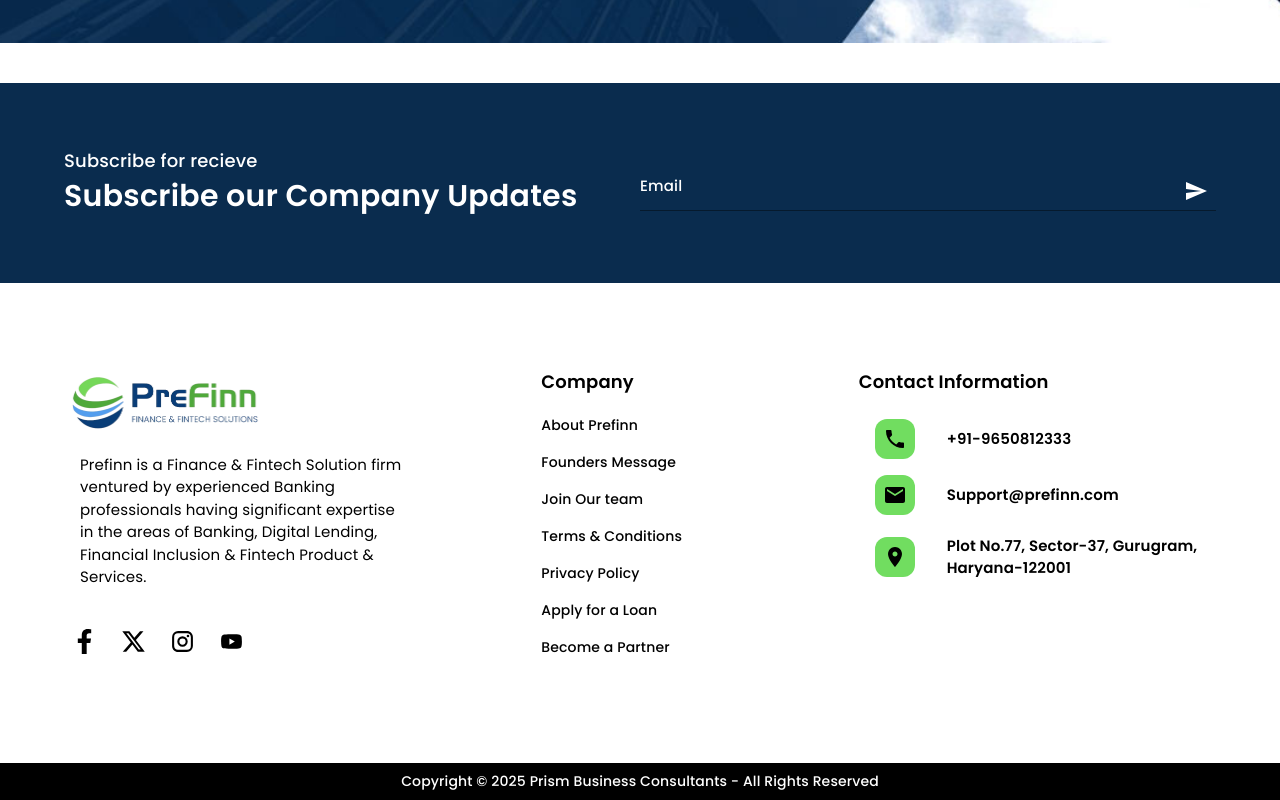
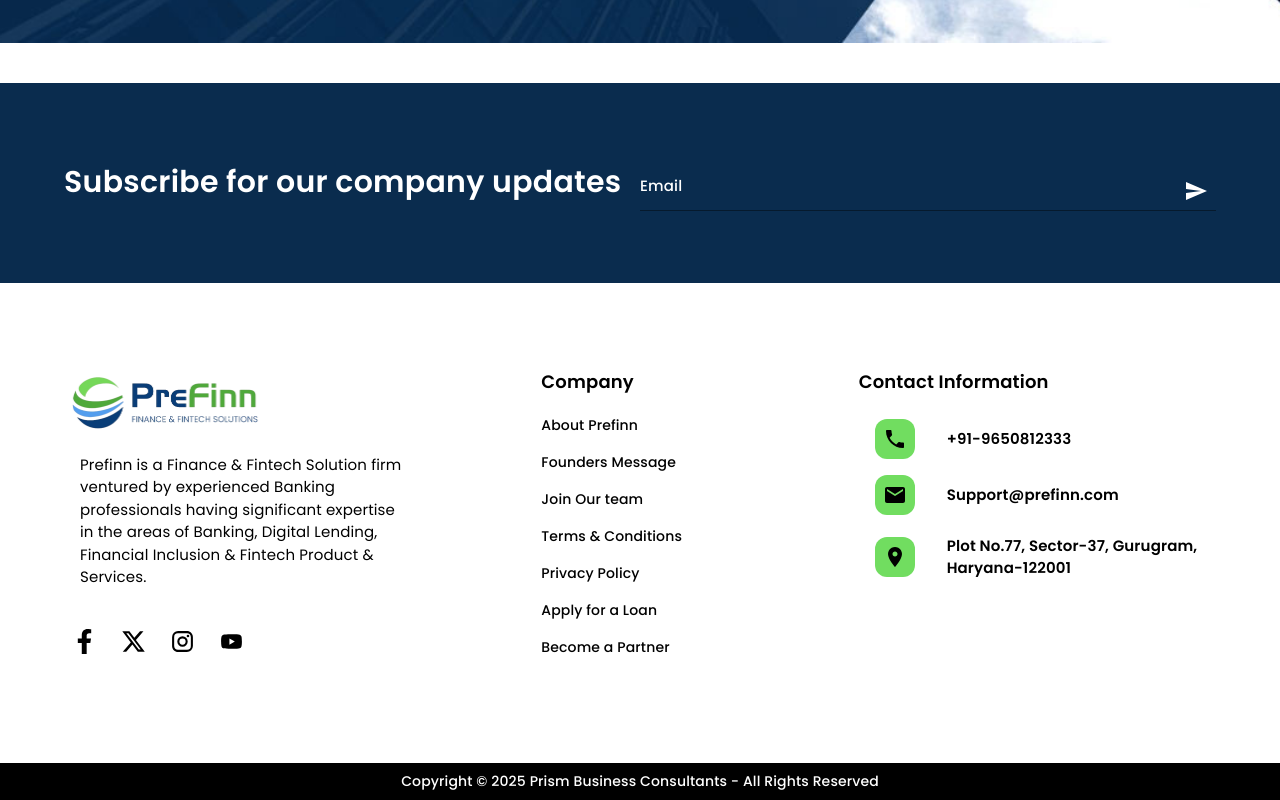
Before and after one commit to Kunal5200/felos-fe, a Next.js app: page / in a window 1280 px wide. Shown: the part 5294-6094 px from the top of the page. Built offline with nearby package versions, Linux system fonts and the light colour scheme.

Commit message:
add changes1

```diff
--- a/src/components/subFooter.tsx
+++ b/src/components/subFooter.tsx
@@ -31,7 +31,7 @@
         <Container>
           <Grid2 container alignItems={"center"}>
             <Grid2 size={{ lg: 6, xs: 12 }}>
-              <Typography
+              {/* <Typography
                 sx={{
                   fontSize: 18,
                   fontFamily: poppins500.style,
@@ -39,7 +39,7 @@
                 }}
               >
                 Subscribe for recieve
-              </Typography>
+              </Typography> */}
               <Typography
                 sx={{
                   fontSize: { lg: 30, xs: 20 },
@@ -47,7 +47,7 @@
                   color: COLORS.WHITE,
                 }}
               >
-                Subscribe our Company Updates
+               Subscribe for our company updates
               </Typography>
             </Grid2>
             <Grid2 size={{ lg: 6, xs: 12 }}>
```
